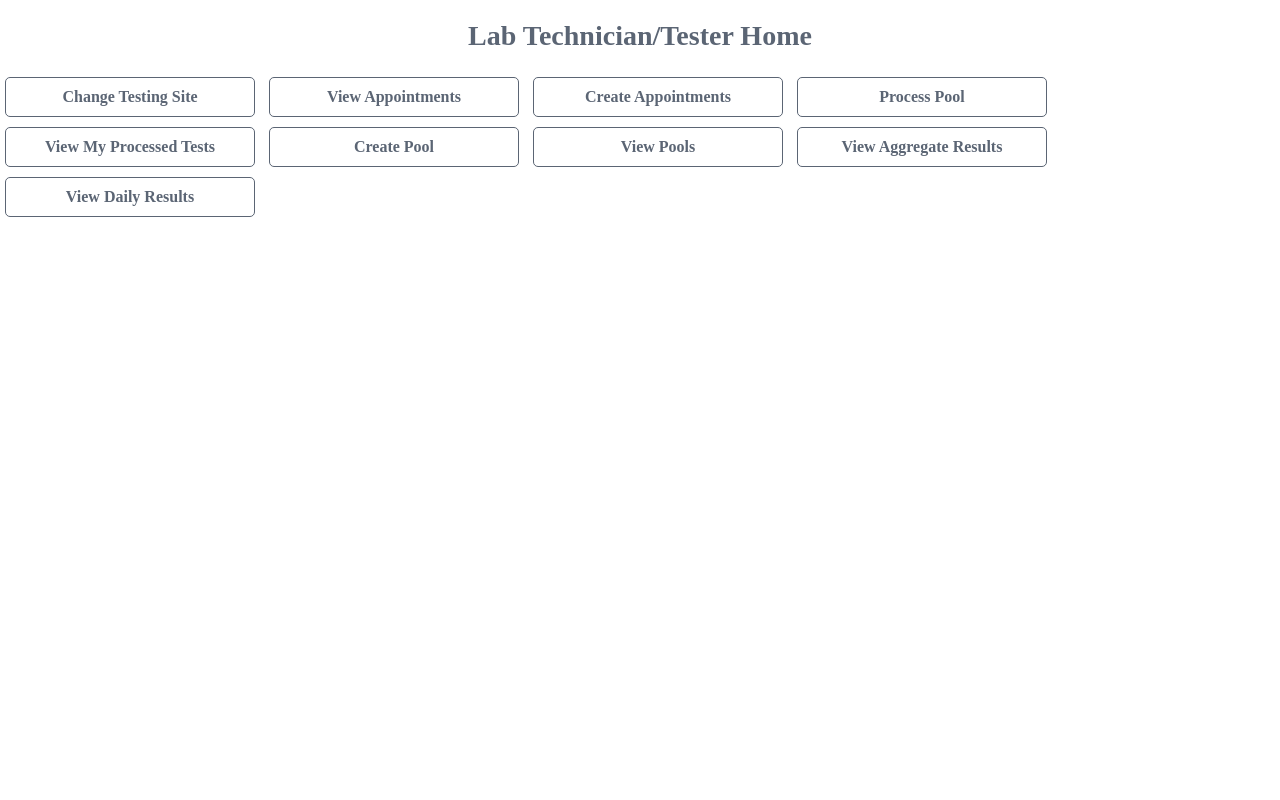
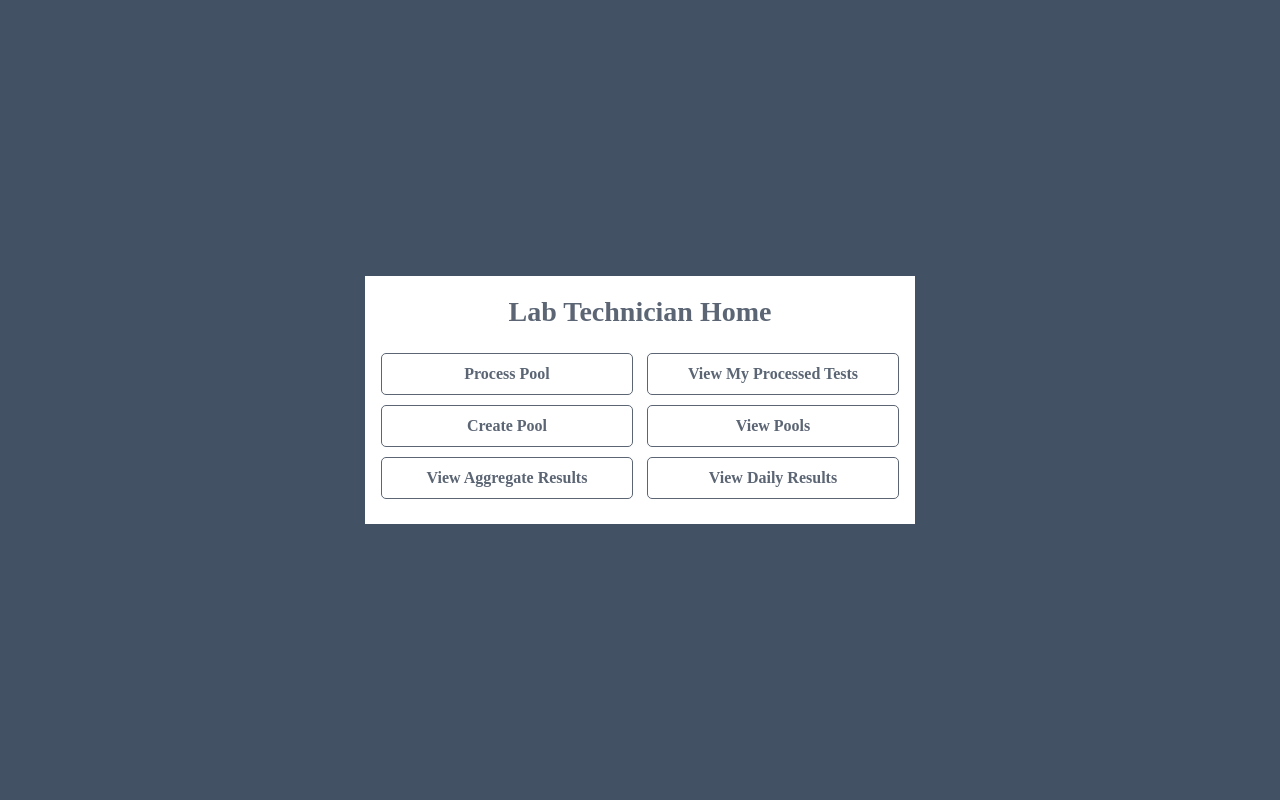
Before and after one commit to chenjun-tang/4400-phase-4, a Flask app: page /home in a window 1280 px wide. Run offline with Flask 2, Linux system fonts and the light colour scheme.

Commit message:
added pages

```diff
--- a/app.py
+++ b/app.py
@@ -21,7 +21,7 @@ def home():
     user_type = "Tester"
     user_type = "Admin"
     user_type = "Lab Technician"
-    user_type = "Lab Technician/Tester"
+    # user_type = "Lab Technician/Tester"
     return render_template("home.html", user_type = user_type)
 
 @app.route("/aggregate_results")
--- a/static/css/home.css
+++ b/static/css/home.css
@@ -1,10 +1,28 @@
-button {
+.page {
+    height: 100vh;
+    width: 100vw;
+    background-color: #435165;
+}
+
+.content {
+    width: 550px;
+    background-color: #fff;
+    position: absolute;
+    top: 50%;
+    left: 50%;
+    transform: translate(-50%, -50%);
+    text-align: center;
+    padding-bottom: 20px;
+}
+
+a {
+    display: inline-block;
     width: 250px;
     height: 40px;
+    line-height: 40px;
     margin: 5px;
     border: 1px solid #5b6574;
     border-radius: 5px;
-    background: #fff;
     color: #5b6574;
     text-align: center;
     text-decoration: none;
@@ -13,6 +31,6 @@ button {
     font-family: Poppins;
     font-style: normal;
     font-weight: bold;
-
+    cursor: pointer;
     text-transform: initial;
 }
--- a/templates/home.html
+++ b/templates/home.html
@@ -8,44 +8,49 @@
     <link rel="stylesheet" href="../static/css/home.css">
 </head>
 <body>
+    <div class="page">
+        <div class="content">
             <h1>{{user_type}} Home</h1>
             {% if user_type == "Student"%}
-        <button>View My Results</button>
-        <button>Sign Up for a Test</button>
+                <a href="#">View My Results</a>
+                <a href="#">Sign Up for a Test</a>
 
             {% elif user_type == "Tester"%}
-        <button>Change Testing Site</button>
-        <button>View Appointments</button>
-        <button>Create Appointments</button>
+                <a href="#">Change Testing Site</a>
+                <a href="#">View Appointments</a>
+                <a href="#">Create Appointments</a>
 
             {% elif user_type == "Lab Technician"%}
-        <button>Process Pool</button>
-        <button>View My Processed Tests</button>
+                <a href="#">Process Pool</a>
+                <a href="#">View My Processed Tests</a>
 
-        <button>Create Pool</button>
-        <button>View Pools</button>
+                <a href="#">Create Pool</a>
+                <a href="#">View Pools</a>
 
 
             {% elif user_type == "Lab Technician/Tester"%}
-        <button>Change Testing Site</button>
-        <button>View Appointments</button>
-        <button>Create Appointments</button>
+                <a href="#">Change Testing Site</a>
+                <a href="#">View Appointments</a>
+                <a href="#">Create Appointments</a>
 
-        <button>Process Pool</button>
-        <button>View My Processed Tests</button>
+                <a href="#">Process Pool</a>
+                <a href="#">View My Processed Tests</a>
 
-        <button>Create Pool</button>
-        <button>View Pools</button>
+                <a href="#">Create Pool</a>
+                <a href="#">View Pools</a>
 
 
             {% elif user_type == "Admin"%}
-        <button>Reassign Testers</button>
-        <button>Create Testing Site</button>
-        <button>Create Appointment</button>
-        <button>View Appointments</button>
+                <a href="#">Reassign Testers</a>
+                <a href="#">Create Testing Site</a>
+                <a href="#">Create Appointment</a>
+                <a href="#">View Appointments</a>
             {% endif %}
 
-    <button>View Aggregate Results</button>
-    <button>View Daily Results</button>
+            <a href="#">View Aggregate Results</a>
+            <a href="#">View Daily Results</a>
+        </div>
+    </div>
+
 </body>
 </html>
```
Also changed, not shown: static/css/aggregate_results.css (added, +16 -0 lines), static/css/register.css (+26 -0 lines), static/css/student_test_results.css (added, +16 -0 lines), static/js/register.js (+7 -1 lines), templates/aggregate_results.html (+22 -6 lines), templates/register.html (+7 -4 lines), templates/student_test_results.html (added, +32 -0 lines). Lines whose indentation alone changed are shown as unchanged.
